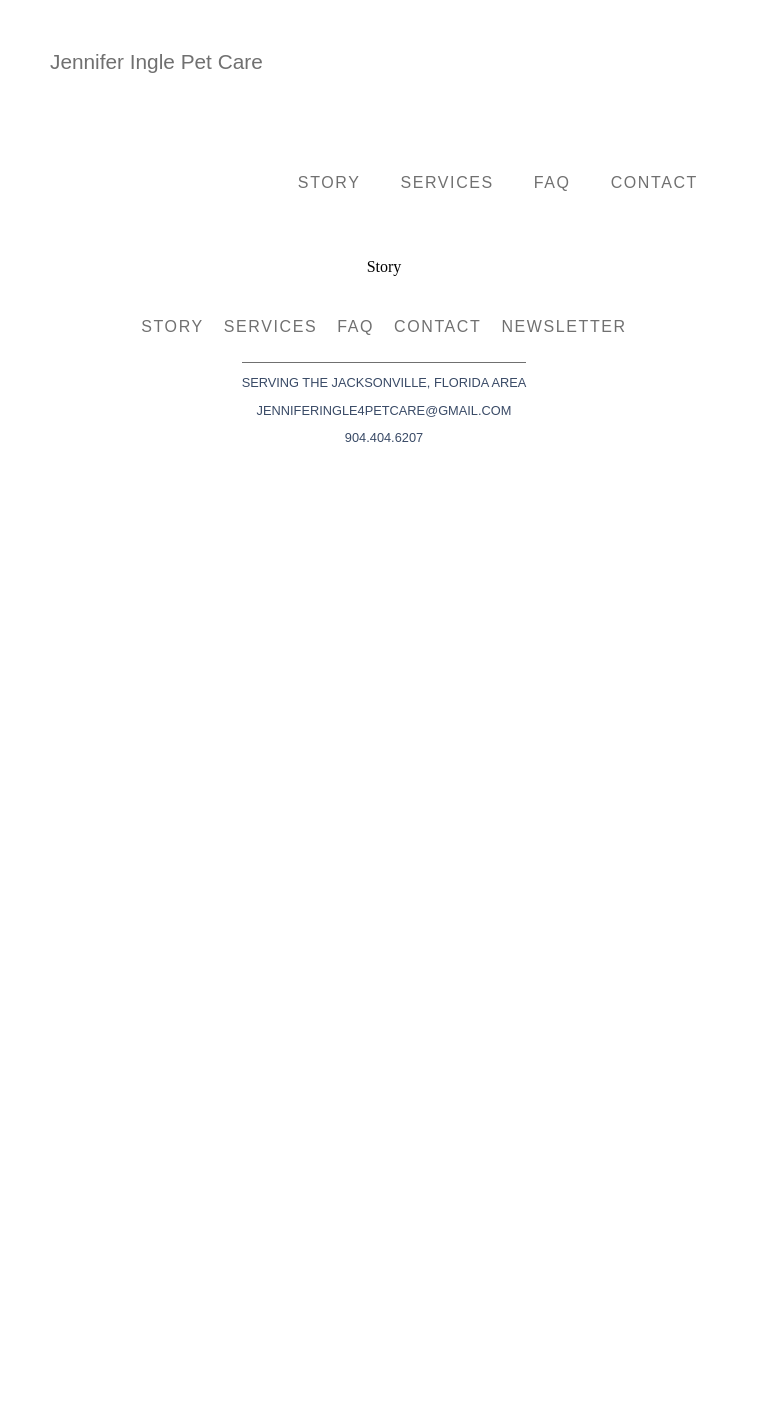
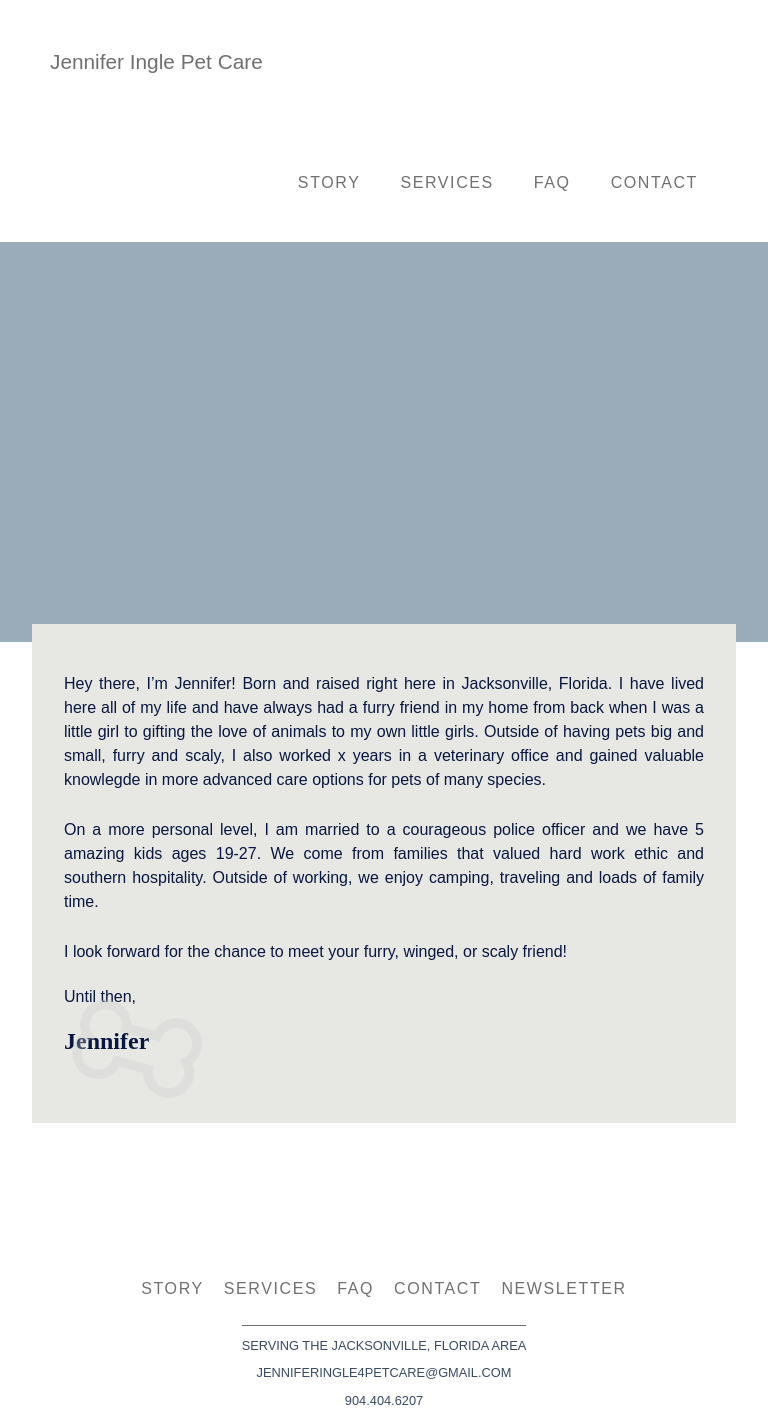
Before and after one commit to tylorkolbeck/petcare, a React (Create React App) app: page /story in a window 768 px wide. Before the commit the page ends 800 px from the top, so only its background shows below. Built offline with nearby package versions, Linux system fonts and the light colour scheme; a web font is replaced by a local one.

Commit message:
finished story page

```diff
--- a/src/Components/Story/Story.css
+++ b/src/Components/Story/Story.css
@@ -0,0 +1,76 @@
+.Story__container {
+    display: flex;
+    flex-wrap: wrap;
+    font-family: montserrat, sans-serif;
+    font-weight: 300;
+    line-height: 1.5em;
+    color: #091740;
+    margin-bottom: 50px;
+    box-sizing: border-box;
+}
+
+.Story__image_box {
+    flex: 1 0 40%;
+    box-sizing: border-box;
+    background: #9AABBA;
+}
+
+.Story__bio {
+    flex: 2 0 60%;
+    box-sizing: border-box;
+}
+
+.Story__bio p {
+    padding: 5px 32px;
+}
+
+.Story__bio p:first-of-type {
+    padding-top: 32px;
+}
+
+.Story__bio h2 {
+    padding-left: 32px;
+    font-family: cursive;
+}
+
+.Story__bio img {
+    position: absolute;
+    height: 100px;
+    top: -30px;
+    left: 40px;
+}
+
+
+@media (min-width: 768px) and (max-width: 900px) {
+    .Story__image_box {
+        flex: 1 0 100%;
+        height: 400px;
+    }
+
+    .Story__bio {
+        position: relative;
+        top: -50px;
+        background: #E7E8E4;
+        margin: 32px;
+        box-sizing: border-box;
+        text-align: left;
+        padding-bottom: 50px;
+    }
+}
+
+@media(max-width: 768px) {
+    .Story__image_box {
+        flex: 1 0 100%;
+        height: 400px;
+    }
+
+    .Story__bio {
+        position: relative;
+        top: -50px;
+        background: #E7E8E4;
+        margin: 32px;
+        box-sizing: border-box;
+        text-align: justify;
+        padding-bottom: 50px;
+    }
+}
--- a/src/Components/Story/Story.js
+++ b/src/Components/Story/Story.js
@@ -1,9 +1,36 @@
 import React from 'react'
+import './Story.css'
 
+import dog_bone from '../../Assets/Images/dog_bone.png'
 const Story = () => {
   return (
     <div>
-      <p>Story</p>
+      <div className="Story__container">
+        <div className="Story__image_box">
+
+        </div>
+
+        <div className="Story__bio">
+          <p>Hey there, I’m Jennifer! Born and raised right here in Jacksonville, Florida.
+              I have lived here all of my life and have always had a furry friend in my home from back when I was a little girl to gifting the love of animals to my own little girls. Outside of having pets big and small, furry and scaly, I also worked x years in a veterinary office and gained valuable knowlegde in more advanced care options for pets of many species.
+          </p>
+          <p>
+              On a more personal level, I am married to a courageous police officer and we have 5 amazing kids ages 19-27. We come from families that valued hard work ethic and southern hospitality. Outside of working, we enjoy camping, traveling and loads of family time.
+          </p>
+          <p>
+              I look forward for the chance to meet your furry, winged, or scaly friend!
+          </p>
+
+          <p style={{paddingTop: '0px', paddingBottom: '0px'}}>
+            Until then,
+          </p>
+          <h2 style={{position: 'relative'}}>
+            <img src={dog_bone} alt="dog bone"/>
+            Jennifer
+          </h2>
+        </div>
+
+      </div>
     </div>
   )
 }
--- a/src/Containers/Faq/Faq.css
+++ b/src/Containers/Faq/Faq.css
@@ -5,6 +5,10 @@
     padding: 20px;
     padding-top: 0px;
     color: #091740;
+}
+
+.Faq__question h2 {
+    line-height: 1.5em;
 }
 
 .Faq__main_info h1 {
@@ -47,10 +51,18 @@
     }
     .Faq__question p {
         padding: 16px;
+        padding-top: 0px;
     }
 
     .Faq__question h2 {
         padding-right: 10px;
         padding-left: 10px;
     }
+
+    .Faq__question h2 {
+        text-align: center;
+        margin-bottom: 0px;
+        padding-bottom: 0px;
+
+    }
 }
--- a/src/Containers/Services/Services.css
+++ b/src/Containers/Services/Services.css
@@ -81,6 +81,7 @@
 
     .Services__info_bar {
         width: 100%;
+        text-align: center;
     }
 
     .Services__image_container_mobile {
@@ -91,6 +92,7 @@
         background-repeat: no-repeat;
         background-size: contain;
     }
+
 }
 
 @media(min-width: 1200px) {
```
